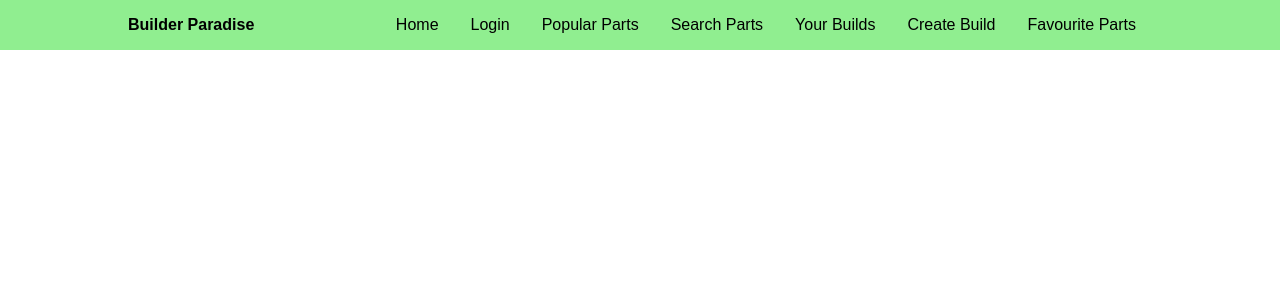
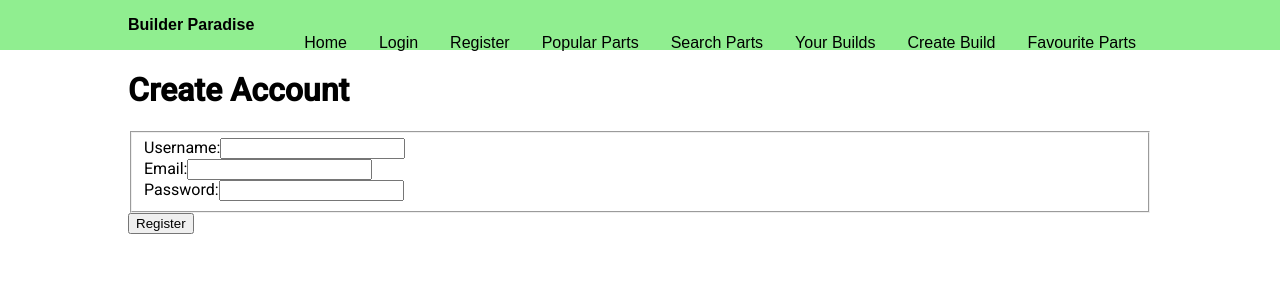
Before and after one commit to LiquidMethane/builder_paradise, an Angular app in the folder builder-paradise/: page /create-account in a window 1280 px wide. Before the commit this address led to /. Shown: the top 300 px of the page. Built offline with nearby package versions, Linux system fonts and the light colour scheme.

Commit message:
implemented ability to create account

```diff
--- a/builder-paradise/src/app/app-routing.module.ts
+++ b/builder-paradise/src/app/app-routing.module.ts
@@ -5,6 +5,7 @@ import { LoginComponent } from './login/login.component';
 import { UserBuildsComponent } from './user-builds/user-builds.component';
 import { BuildComponent } from './build/build.component';
 import { FavouritesComponent } from './favourites/favourites.component';
+import { NewAccountComponent } from './new-account/new-account.component';
 
 
 const routes: Routes = [
@@ -12,7 +13,8 @@ const routes: Routes = [
   { path: 'login', component: LoginComponent },
   { path: 'user-builds', component: UserBuildsComponent},
   { path: 'build', component: BuildComponent},
-  { path: 'favourites', component: FavouritesComponent}
+  { path: 'favourites', component: FavouritesComponent},
+  { path: 'create-account', component: NewAccountComponent}
 ];
 
 @NgModule({
--- a/builder-paradise/src/app/app.component.html
+++ b/builder-paradise/src/app/app.component.html
@@ -5,6 +5,7 @@
       <ul>
         <li><a href="#" routerLink="/">Home</a></li>
         <li><a href="#" routerLink="/login">Login</a></li>
+        <li><a href="#" routerLink="/create-account">Register</a></li>
         <li><a href="#" routerLink="/popular-parts">Popular Parts</a></li>
         <li><a href="#" routerLink="/search">Search Parts</a></li>
         <li><a href="#" routerLink="/user-builds">Your Builds</a></li>
--- a/builder-paradise/src/app/app.module.ts
+++ b/builder-paradise/src/app/app.module.ts
@@ -11,6 +11,7 @@ import { FormsModule, ReactiveFormsModule } from '@angular/forms';
 import { BuildComponent } from './build/build.component';
 import { UserBuildsComponent } from './user-builds/user-builds.component';
 import { FavouritesComponent } from './favourites/favourites.component';
+import { NewAccountComponent } from './new-account/new-account.component';
 
 @NgModule({
   declarations: [
@@ -19,7 +20,8 @@ import { FavouritesComponent } from './favourites/favourites.component';
     HomeComponent,
     BuildComponent,
     UserBuildsComponent,
-    FavouritesComponent
+    FavouritesComponent,
+    NewAccountComponent
   ],
   imports: [
     BrowserModule,
--- a/builder-paradise/src/app/http.service.ts
+++ b/builder-paradise/src/app/http.service.ts
@@ -38,4 +38,9 @@ export class HttpService {
   getFavourites(user_id){
     return this.http.get(this.relUrl + '/api/fav-part/' + user_id);
   }
+
+  // Register a user using given username/email/password
+  createAccount(username, email, password){
+    return this.http.put(this.relUrl + '/api/create-account', {username, email, password});
+  }
 }
--- /dev/null
+++ b/builder-paradise/src/app/new-account/new-account.component.html
@@ -0,0 +1,24 @@
+<h1>Create Account</h1>
+<form [formGroup]="form">
+    <fieldset>
+        <div class="form-field">
+            <label>Username:</label>
+            <input name="username" formControlName="username">
+        </div>
+        <div class="form-field">
+            <label>Email:</label>
+            <input name="email" formControlName="email">
+        </div>
+        <div class="form-field">
+            <label>Password:</label>
+            <input name="password" formControlName="password" type="password">
+        </div>
+    </fieldset>
+    <div class="form-buttons">
+        <button class="button button-primary" (click)="createAccount()">Register</button>
+    </div>
+</form>
+
+<div *ngIf="message">
+    {{message.error}}
+</div>
--- /dev/null
+++ b/builder-paradise/src/app/new-account/new-account.component.ts
@@ -0,0 +1,47 @@
+import { Component, OnInit } from '@angular/core';
+import { FormGroup, FormBuilder } from '@angular/forms';
+import { HttpService } from '../http.service';
+import { Router } from '@angular/router';
+import { HttpErrorResponse } from '@angular/common/http';
+
+@Component({
+  selector: 'app-new-account',
+  templateUrl: './new-account.component.html',
+  styleUrls: ['./new-account.component.scss']
+})
+export class NewAccountComponent implements OnInit {
+
+  form: FormGroup;
+  message: Object;
+
+  constructor(private fb: FormBuilder,
+    private _http: HttpService,
+    private router: Router) {
+    this.form = this.fb.group({
+      username: [''],
+      email: [''],
+      password: ['']
+    });
+  }
+
+  ngOnInit() {
+  }
+
+  // Register a user
+  createAccount() {
+    const val = this.form.value;
+
+    if (val.username && val.password) {
+      this._http.createAccount(val.username, val.email, val.password)
+        .subscribe(
+          (data) => {
+              this.router.navigate(['/']);
+          },
+            (error: HttpErrorResponse) => {
+              this.message = error;
+            }
+          );
+    }
+  }
+
+}
```
Also changed, not shown: builder-paradise/src/app/new-account/new-account.component.scss (added), 2 other files (tests, documents, lock files or other folders).
